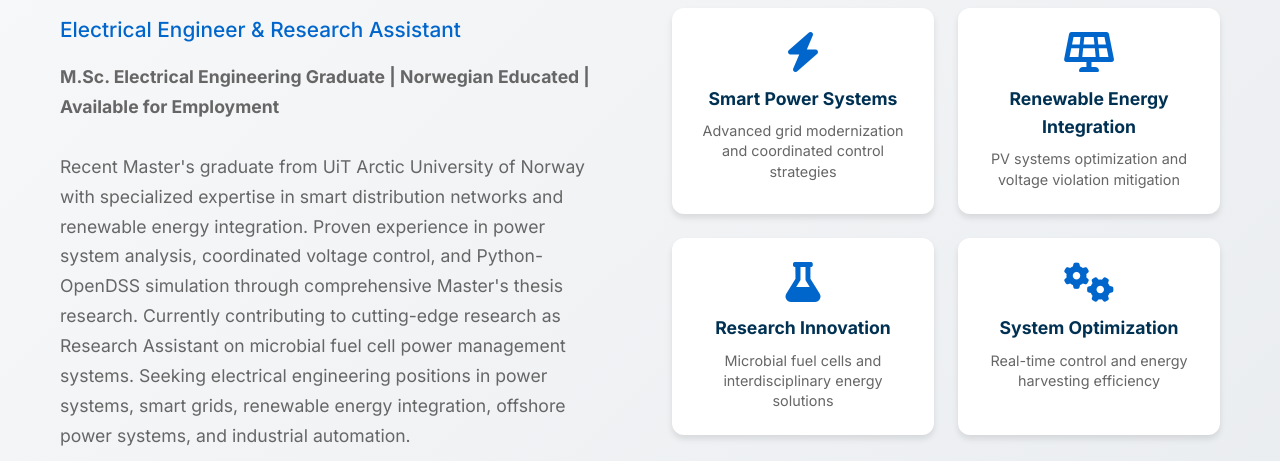
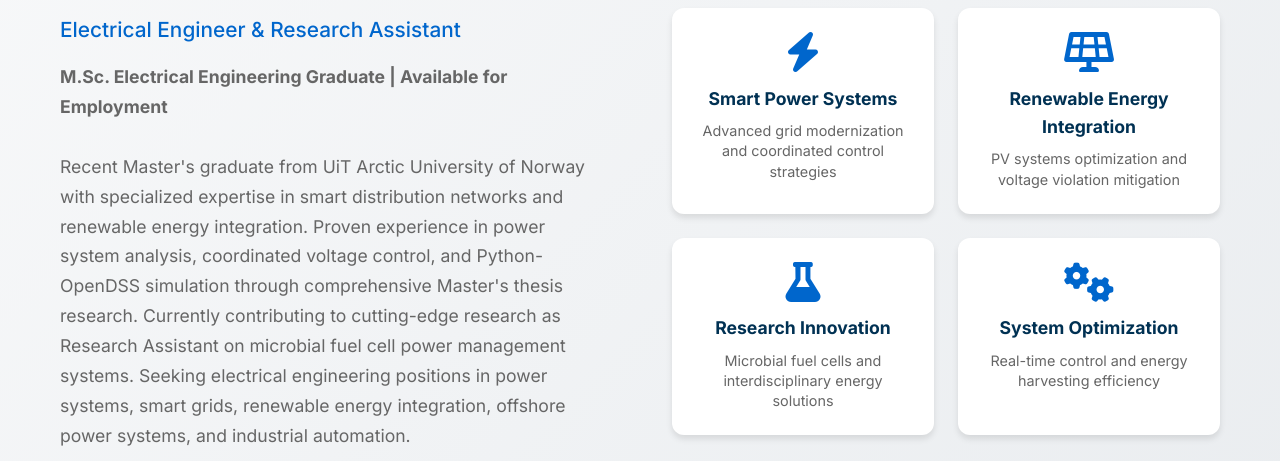
Before and after one commit to hrid0yislam/hrid0yislam.github.io, a plain HTML site: page index.html in a window 1280 px wide. Shown: the part 240-701 px from the top of the page. Drawn offline with Linux system fonts and the light colour scheme.

Commit message:
Update index.html

```diff
--- a/index.html
+++ b/index.html
@@ -53,7 +53,7 @@
                 </h1>
                 <p class="hero-subtitle">Electrical Engineer & Research Assistant</p>
                 <p class="hero-description">
-                    <strong>M.Sc. Electrical Engineering Graduate | Norwegian Educated | Available for Employment</strong><br><br>
+                    <strong>M.Sc. Electrical Engineering Graduate | Available for Employment</strong><br><br>
                     Recent Master's graduate from UiT Arctic University of Norway with specialized expertise in
                     smart distribution networks and renewable energy integration. Proven experience in power system
                     analysis, coordinated voltage control, and Python-OpenDSS simulation through comprehensive Master's
```
